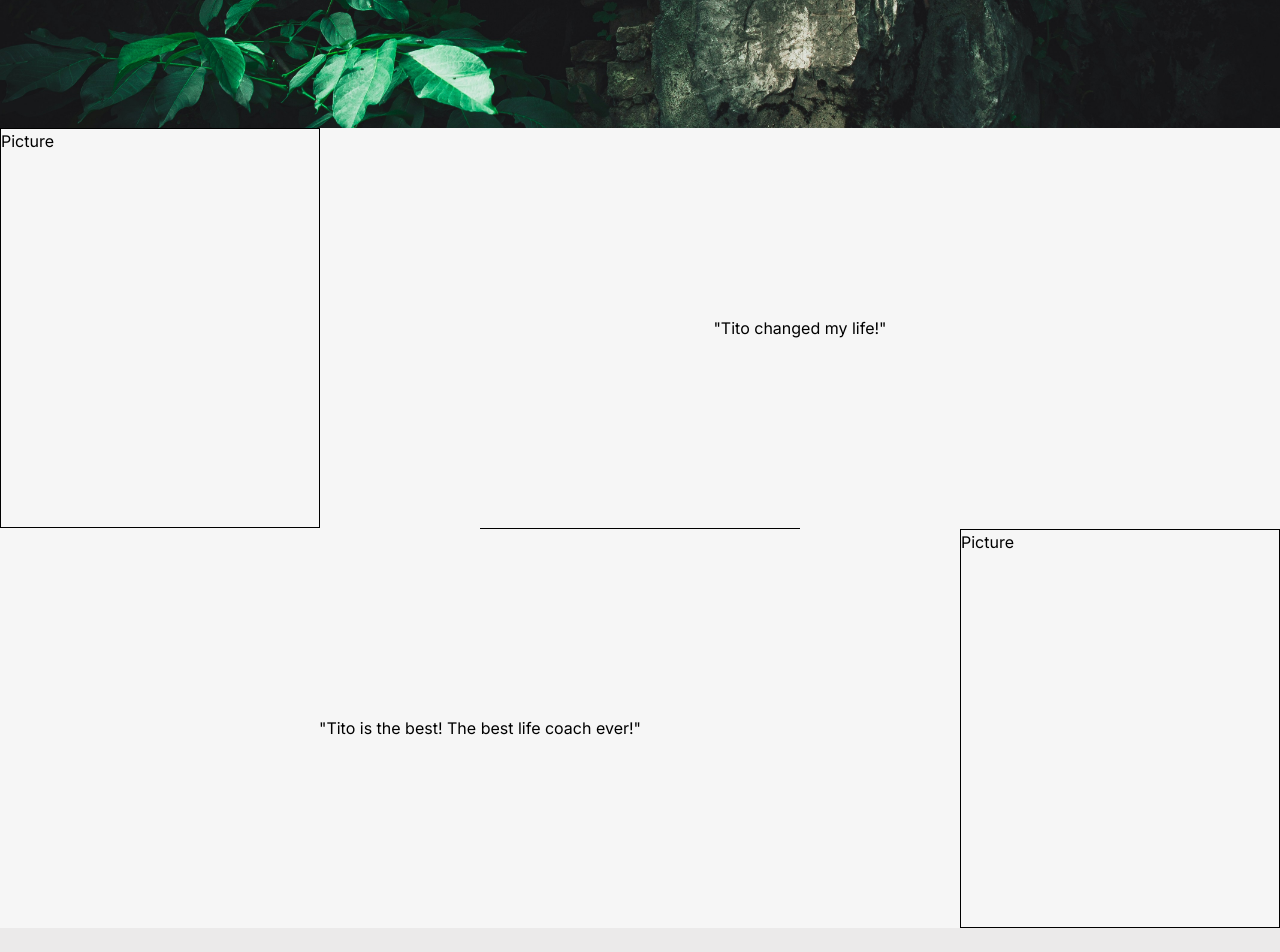
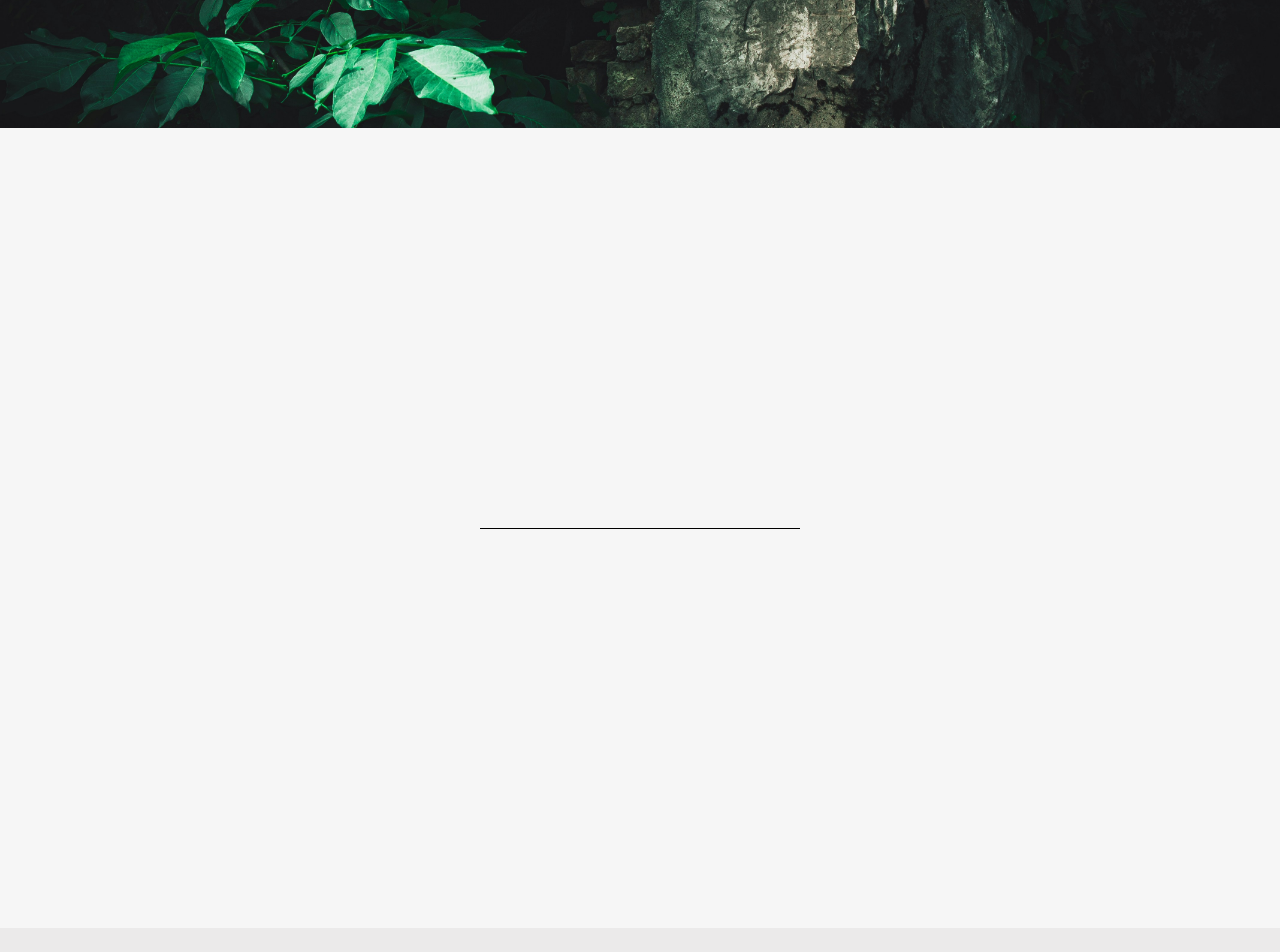
Before and after one commit to rlgallegos/tito-rupay, a Next.js app in the folder client/: page / in a window 1280 px wide. Shown: the part 1600-2552 px from the top of the page. Built offline with nearby package versions, Linux system fonts and the light colour scheme.

Commit message:
finished updating dummy data and interface types for testimonials

```diff
--- a/client/app/Testimonials.tsx
+++ b/client/app/Testimonials.tsx
@@ -1,3 +1,4 @@
+import { ImQuotesLeft, ImQuotesRight } from "react-icons/im";
 
 
 
@@ -7,21 +8,16 @@ const Testimonials: React.FC = () => {
       <div id="testimonials" className='h-screen w-full bg-primary flex flex-col justify-between'>
 
         <div className="w-full h-1/2 flex">
-            <div className="h-full w-1/4 border border-black">
-                Picture
-            </div>
 
-            <div className="h-full w-3/4 flex items-center justify-center"> "Tito changed my life!"</div>
         </div>
 
         <div className="h-[1px] w-1/4 mx-auto bg-black"></div>
 
         <div className="w-full h-1/2 flex">
-            <div className="h-full w-3/4 flex items-center justify-center">"Tito is the best! The best life coach ever!"</div>
+            <div>
 
-            <div className="h-full w-1/4 border border-black">
-                Picture
             </div>
+
         </div>
 
       </div>
--- a/client/data.tsx
+++ b/client/data.tsx
@@ -1,3 +1,5 @@
+// Interfaces
+
 export interface ServiceType {
     title: string
     text: string
@@ -10,6 +12,13 @@ export interface ServiceTypes {
     [key: string]: ServiceType
 }
 
+export interface TestimonialType {
+    name: string
+    text: string
+}
+
+
+// Services
 
 const coaching: ServiceType = {
     title: 'coaching',
@@ -35,9 +44,25 @@ const group: ServiceType = {
         'Mutual Inspiration'
     ]
 }
-
 export const services: ServiceTypes = {
     coaching: coaching,
     business: business,
     group: group
 }
+
+
+// Testimonials
+
+const bobby: TestimonialType = {
+    name: "Bobby Gallegos",
+    text: "Roberto is the best!"
+}
+const tayler: TestimonialType = {
+    name: "Tayler Pugliese",
+    text: "He's been an incredible help."
+}
+const pikachu: TestimonialType = {
+    name: 'Pikachu',
+    text: "Pika pika! Pika pika pika pika pika...."
+}
+export const testimonials: TestimonialType[] = [bobby, tayler, pikachu]
```
